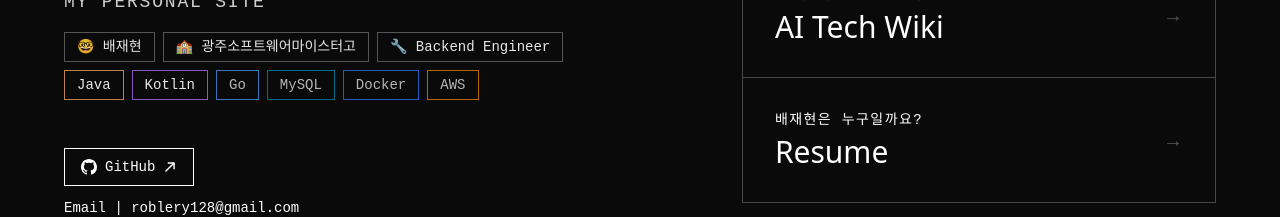
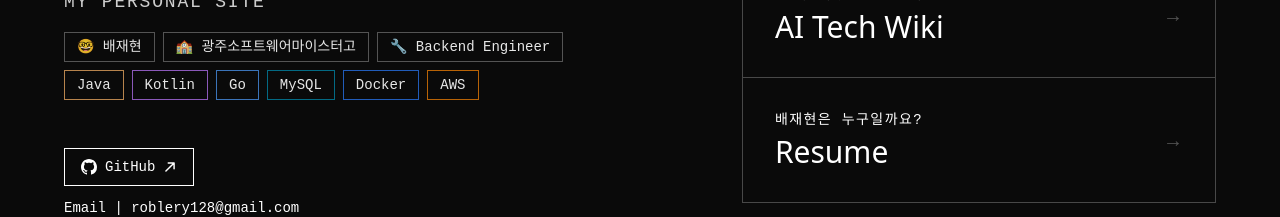
Before and after one commit to ZaMan0806/zamansite, a Next.js app: page / in a window 1280 px wide. Shown: the part 351-568 px from the top of the page. Built offline with nearby package versions, Linux system fonts and the light colour scheme; a web font is replaced by a local one.

Commit message:
글씨 색 투명도 통일

```diff
--- a/app/page.tsx
+++ b/app/page.tsx
@@ -26,10 +26,10 @@ export default function Home() {
             <div className="flex flex-wrap gap-2">
               <span className="text-sm font-mono px-3 py-1 border border-orange-300/70 text-white/90">Java</span>
               <span className="text-sm font-mono px-3 py-1 border border-purple-400/70 text-white/90">Kotlin</span>
-              <span className="text-sm font-mono px-3 py-1 border border-blue-400/70 text-white/70">Go</span>
-              <span className="text-sm font-mono px-3 py-1 border border-cyan-600/70 text-white/70">MySQL</span>
-              <span className="text-sm font-mono px-3 py-1 border border-blue-500/70 text-white/70">Docker</span>
-              <span className="text-sm font-mono px-3 py-1 border border-orange-400/70 text-white/70">AWS</span>
+              <span className="text-sm font-mono px-3 py-1 border border-blue-400/70 text-white/90">Go</span>
+              <span className="text-sm font-mono px-3 py-1 border border-cyan-600/70 text-white/90">MySQL</span>
+              <span className="text-sm font-mono px-3 py-1 border border-blue-500/70 text-white/90">Docker</span>
+              <span className="text-sm font-mono px-3 py-1 border border-orange-400/70 text-white/90">AWS</span>
             </div>
           </div>
           <div className="flex flex-col gap-3">
```
